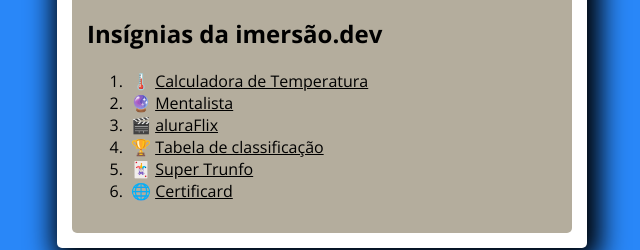
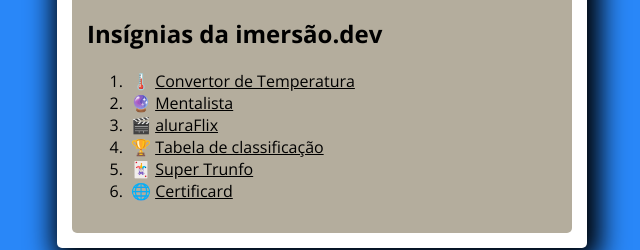
Before and after one commit to ilunes/imersaoDev, a plain HTML site: page index.html in a window 1280 px wide. Shown: the part 273-523 px from the top of the page, 318-958 px from the left. Drawn offline with nearby package versions, Linux system fonts and the light colour scheme.

Commit message:
Update index.html

```diff
--- a/index.html
+++ b/index.html
@@ -12,7 +12,7 @@
       <div>
         <h2>Insígnias da imersão.dev</h2>
         <ol>
-          <li>🌡️ <a href="https://ilunes.github.io/imersaoDev/conversorTemperatura.html">Calculadora de Temperatura</a></li>
+          <li>🌡️ <a href="https://ilunes.github.io/imersaoDev/conversorTemperatura.html">Convertor de Temperatura</a></li>
           <li>🔮 <a href="">Mentalista</a></li>
           <li>🎬 <a href="">aluraFlix</a></li>
           <li>🏆 <a href="">Tabela de classificação</a></li>
```
